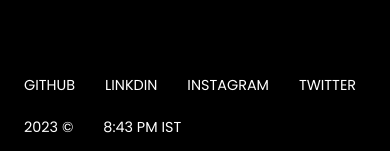
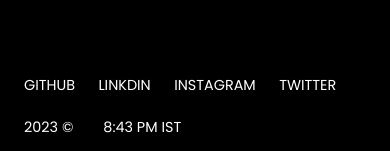
Before and after one commit to SandeshTidake0408/Theme-Portfolio-, a plain HTML site: page index.html in a window 390 px wide. Shown: the part 2366-2517 px from the top of the page. Drawn offline with nearby package versions, Linux system fonts and the light colour scheme; a script that the page names is missing.

Commit message:
adding media query

```diff
--- a/main.css
+++ b/main.css
@@ -417,7 +417,9 @@ body {
         /* flex-direction: column-reverse; */
         align-items: flex-start;
         gap: 20px;
-
+    }
+    #main_footer .right {
+        gap: 6vw;
     }
     #main_footer .right a {
         font-size: 0.9rem;
```
